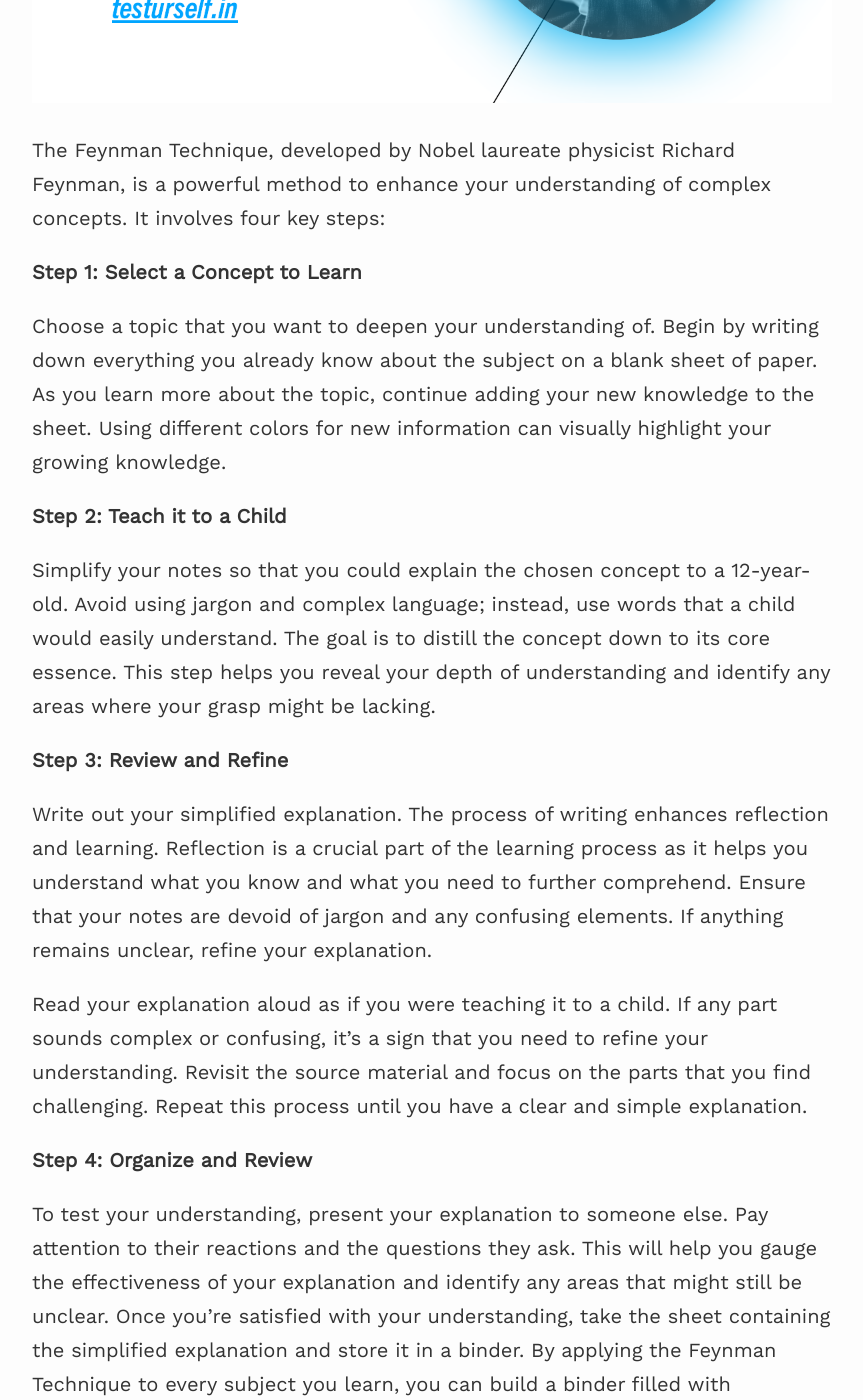
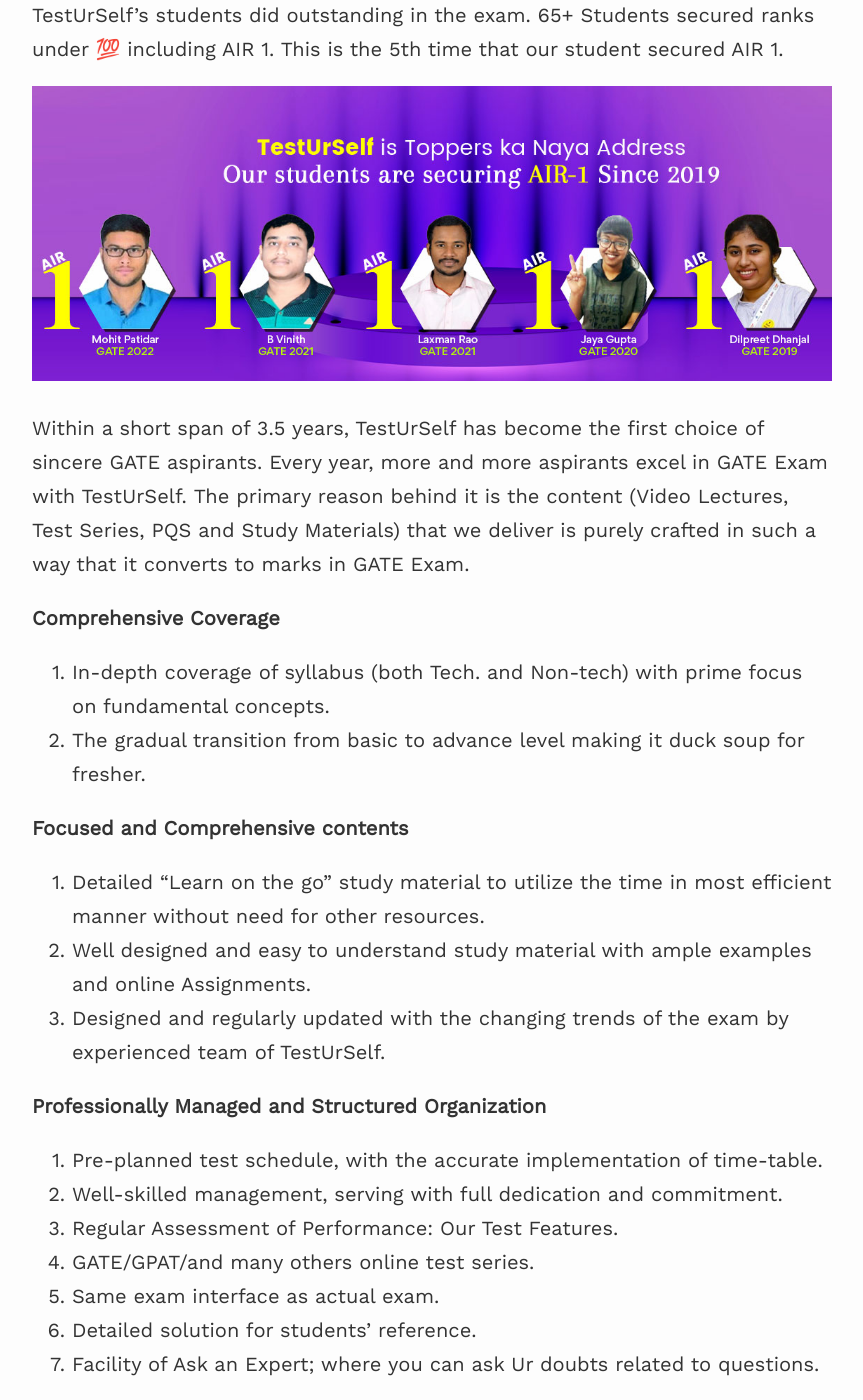
Before and after one commit to Samarjeetkumarsingh/website, a Jekyll site: the page built from _posts/2023-08-18-the-feynman-technique.md, in a window 1280 px wide and 1400 px high, scrolled down 690 px. Shown: the whole window, without its empty margins (208-1071 px from the left). Built offline with Jekyll 4.4.1, drawn with Linux system fonts in a browser that asks for light colours; nearby versions of some CDN libraries; some of the changed text lies outside the part shown.

Commit message:
Update 2023-08-18-the-feynman-technique.md

```diff
--- a/_posts/2023-08-18-the-feynman-technique.md
+++ b/_posts/2023-08-18-the-feynman-technique.md
@@ -1,29 +1,59 @@
 ---
 layout: post
-title: The Feynman Technique-Master the Art of Learning
+title: Why TestUrSelf?
 ---
+Dear aspirants,
 
-![image](/assets/images/feynman.png)
+**TestUrSelf’s Student Performance: Highest Number of Selections with Top Rankers.**
 
-The Feynman Technique, developed by Nobel laureate physicist Richard Feynman, is a powerful method to enhance your understanding of complex concepts. It involves four key steps:
+TestUrSelf has maintained its exclusivity by consistently ensuring maximum selections and producing toppers and highest number of rank holders in GATE and PSU examinations. In GATE-2022 Examination, TestUrSelf has produced  AIR-1 rankers with a total of 65+ secured under AIR 100.
 
-**Step 1: Select a Concept to Learn**
 
-Choose a topic that you want to deepen your understanding of. Begin by writing down everything you already know about the subject on a blank sheet of paper. As you learn more about the topic, continue adding your new knowledge to the sheet. Using different colors for new information can visually highlight your growing knowledge.
+**Results Oriented**
 
-**Step 2: Teach it to a Child**
+The result of GATE 2022 has been announced and we are extremely happy that TestUrSelf’s students did outstanding in the exam. 65+ Students secured ranks under 💯 including AIR 1. This is the 5th time that our student secured AIR 1.
 
-Simplify your notes so that you could explain the chosen concept to a 12-year-old. Avoid using jargon and complex language; instead, use words that a child would easily understand. The goal is to distill the concept down to its core essence. This step helps you reveal your depth of understanding and identify any areas where your grasp might be lacking.
+![image](/assets/images/13.png)
 
-**Step 3: Review and Refine**
+Within a short span of 3.5 years, TestUrSelf has become the first choice of sincere GATE aspirants. Every year, more and more aspirants excel in GATE Exam with TestUrSelf. The primary reason behind it is the content (Video Lectures, Test Series, PQS and Study Materials) that we deliver is purely crafted in such a way that it converts to marks in GATE Exam.
 
-Write out your simplified explanation. The process of writing enhances reflection and learning. Reflection is a crucial part of the learning process as it helps you understand what you know and what you need to further comprehend. Ensure that your notes are devoid of jargon and any confusing elements. If anything remains unclear, refine your explanation.
+**Comprehensive Coverage**
 
-Read your explanation aloud as if you were teaching it to a child. If any part sounds complex or confusing, it's a sign that you need to refine your understanding. Revisit the source material and focus on the parts that you find challenging. Repeat this process until you have a clear and simple explanation.
+1. In-depth coverage of syllabus (both Tech. and Non-tech) with prime focus on fundamental concepts.
+2. The gradual transition from basic to advance level making it duck soup for fresher.
 
-**Step 4: Organize and Review**
+**Focused and Comprehensive contents**
 
-To test your understanding, present your explanation to someone else. Pay attention to their reactions and the questions they ask. This will help you gauge the effectiveness of your explanation and identify any areas that might still be unclear.
-Once you're satisfied with your understanding, take the sheet containing the simplified explanation and store it in a binder. By applying the Feynman Technique to every subject you learn, you can build a binder filled with organized and simplified explanations. Periodically reviewing this binder will help reinforce your understanding over time.
+1. Detailed “Learn on the go” study material to utilize the time in most efficient manner without need for other resources.
+2. Well designed and easy to understand study material with ample examples and online Assignments.
+3. Designed and regularly updated with the changing trends of the exam by experienced team of TestUrSelf.
 
-Incorporating the Feynman Technique into your learning routine can lead to a deeper understanding of complex concepts across various subjects. This method emphasizes the importance of simplicity, clarity, and continuous reflection in the learning process.
+**Professionally Managed and Structured Organization**
+
+1. Pre-planned test schedule, with the accurate implementation of time-table.
+2. Well-skilled management, serving with full dedication and commitment.
+3. Regular Assessment of Performance: Our Test Features.
+4. GATE/GPAT/and many others online test series.
+5. Same exam interface as actual exam.
+6. Detailed solution for students’ reference.
+7. Facility of Ask an Expert; where you can ask Ur doubts related to questions.
+
+**Overall Analysis report: The report will have**
+
+1. Ur Score in that test, along with the number of questions attempted.
+2. Time Taken and the Rank secured.
+3. Marks Distribution (positive, negative and unattempted questions).
+4. Time wise Pi Chart (Skipped, unproductive and productive).
+
+**Comparison Reports: Comparison reports clearly demonstrate**
+
+1. Ur score /Toppers Score.
+2. Ur Time /Time taken by Topper.
+3. Top 3 toppers' score comparison.
+4. There is a feature that you can attempt a skipped question after test submission without seeing the solutions.
+
+**Previous Year Solved Papers**
+
+1. We provide previous year solved papers in form of Readable Mode as well as Test Mode.
+
+Happy preparations!!
```
